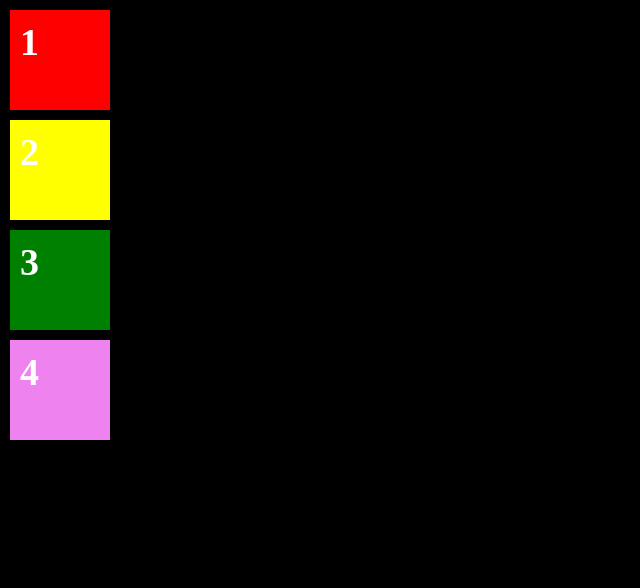
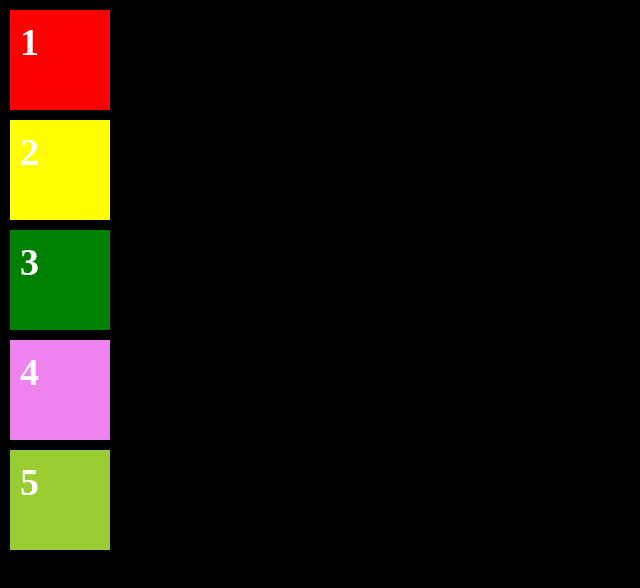
Before and after one commit to markar1980/git1, a plain HTML site: page index.html in a window 1280 px wide. Shown: the whole page, without its empty margins (0-640 px from the left). Drawn offline with Linux system fonts and the light colour scheme.

Commit message:
Added 5th block

```diff
--- a/index.html
+++ b/index.html
@@ -20,5 +20,8 @@
     <div class="card">
         <span class="card_number"></span>
     </div>
+    <div class="card">
+        <span class="card_number"></span>
+    </div>
 </body>
 </html>
--- a/style.css
+++ b/style.css
@@ -50,3 +50,8 @@ body
 {
     background: violet;
 }
+
+.card:nth-child(5)
+{
+    background: yellowgreen;
+}
```
